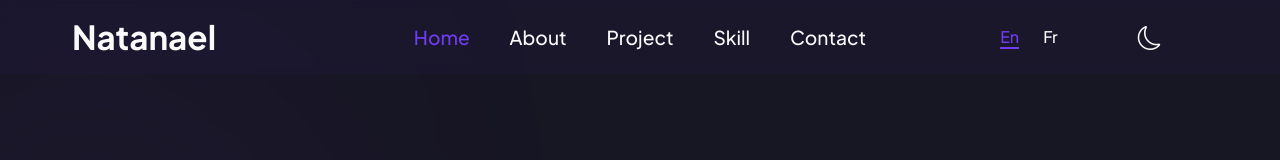
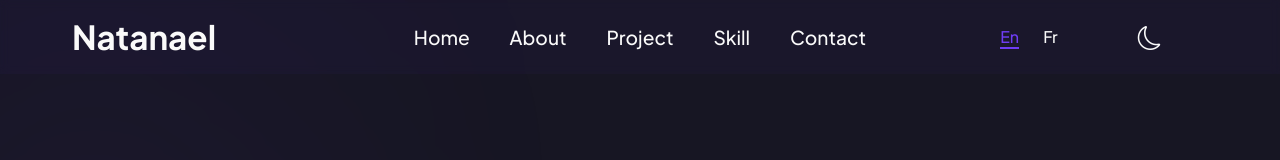
Before and after one commit to NathanRael/Portfolio-2023-old, a React (Vite) app: page / in a window 1280 px wide. Shown: the top 160 px of the page. Built offline with nearby package versions, Linux system fonts and the light colour scheme.

Commit message:
adding interaction

```diff
--- a/src/components/NavBar.jsx
+++ b/src/components/NavBar.jsx
@@ -1,7 +1,7 @@
 import { useEffect } from "react";
 import { useState } from "react";
 import { useLocation } from "react-router-dom";
-
+import navlink from "./navlink";
 export default function NavBar() {
   const [language, setLanguage] = useState([
     {
@@ -16,6 +16,15 @@ export default function NavBar() {
     },
   ]);
 
+  const [navLinks, setNavLinks] = useState(navlink);
+  const [hash, setHash] = useState(window.location.hash);
+  const hashName = window.location.hash;
+  const [darkMode, setDarkMode] = useState(true);
+
+
+  useEffect(() =>{
+    handleNavSelected(hashName.slice(1));
+  }, [hashName])
 
   const handleLanguageSelected = (id) => {
     setLanguage((prevItem) => {
@@ -27,17 +36,34 @@ export default function NavBar() {
     });
   };
 
-  const location = window.location;
-  const [darkMode, setDarkMode] = useState(true);
+  const handleNavSelected = (id) => {
+    setNavLinks((prevNav) => {
+      return prevNav.map((item) =>
+        id === item.id
+          ? { ...item, active: true }
+          : { ...item, active: false }
+      );
+    });
+  };
 
   const languageElement = language.map((item) => (
     <Language
+      key={item.name}
       name={item.name}
       selected={item.selected}
       handleSelect={handleLanguageSelected}
     />
   ));
 
+  const navLinkElement = navLinks.map((nav) => (
+    <NavLink
+      key={nav.id}
+      id={nav.id}
+      name={nav.name}
+      active={nav.active}
+      handleNavSelected={handleNavSelected}
+    />
+  ));
   return (
     <nav className="container-fluid py-12  text-light _body px-72 position-fixed top-0 _navbar">
       <div className="row align-items-center justify-content-between">
@@ -48,11 +74,7 @@ export default function NavBar() {
         </div>
         <div className="col-6">
           <div className="container-fluid  d-flex justify-content-evenly align-items-center ">
-            <NavLink id="home" active={true} name="Home" />
-            <NavLink id="about" active={false} name="About" />
-            <NavLink id="project" active={false} name="Project" />
-            <NavLink id="skill" active={false} name="Skill" />
-            <NavLink id="contact" active={false} name="Contact" />
+            {navLinkElement}
           </div>
         </div>
         <div className="col-3 text-end ">
@@ -79,11 +101,13 @@ export default function NavBar() {
   );
 }
 
-function NavLink({ id, active, name }) {
+
+function NavLink({ id, active, name, handleNavSelected }) {
   return (
     <a
       href={`#${id}`}
       className={`_no-deco ${active ? "text-primary" : "text-light"} _lead `}
+      onClick={() => handleNavSelected(id)}
     >
       {name}
     </a>
@@ -118,7 +142,7 @@ function DarkMode({ darkMode = true, setDarkMode }) {
       <i
         className={`${darkMode ? "bi bi-moon" : "bi bi-sun"} _icon`}
         onClick={setDarkMode}
-      type='button'
+        type="button"
       ></i>
     </>
   );
--- /dev/null
+++ b/src/components/navlink.js
@@ -0,0 +1,29 @@
+const  navlink = [
+    {
+        id : 'home',
+        name : 'Home',
+        active : true,
+    },
+    {
+        id : 'about',
+        name : 'About',
+        active : false,
+    },
+    {
+        id : 'project',
+        name : 'Project',
+        active : false,
+    },
+    {
+        id : 'skill',
+        name : 'Skill',
+        active : false,
+    },
+    {
+        id : 'contact',
+        name : 'Contact',
+        active : false,
+    }
+]
+
+export default navlink;
```
Lines whose indentation alone changed are shown as unchanged.
